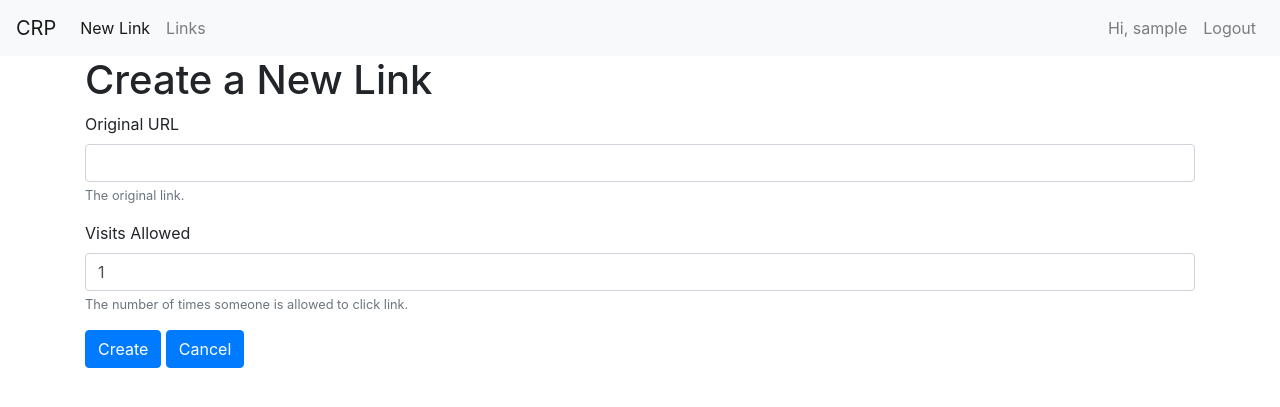
After one commit to clarke/limited-use-links, a Flask app: page /links/create in a window 1280 px wide. The commit adds this page. Shown: the top 407 px of the page. Run offline with Flask 2, Linux system fonts and the light colour scheme; a user stored in the database is signed in; tables that the repository leaves empty hold one stand-in row (values such as "Sample post"); some libraries are stand-ins or nearby versions.

Commit message:
Adding mod_link to interact with links

```diff
--- a/app/__init__.py
+++ b/app/__init__.py
@@ -16,6 +16,7 @@ login_manager.init_app(app)
 login_manager.login_view = 'auth.login'
 
 from app.mod_auth.controllers import mod_auth as auth_module # noqa E402
+from app.mod_link.controllers import mod_link as link_module # noqa E402
 
 
 @app.errorhandler(404)
@@ -24,6 +25,7 @@ def not_found(error):
 
 
 app.register_blueprint(auth_module)
+app.register_blueprint(link_module)
 
 
 @app.route('/')
--- /dev/null
+++ b/app/mod_link/controllers.py
@@ -0,0 +1,63 @@
+from flask import Blueprint, request, render_template
+from flask import flash, redirect, url_for, abort
+from app.mod_link.forms import LinkForm
+from app.mod_link.forms import LinkDeleteForm
+from app.mod_link.models import Link
+from flask_login import login_required
+from datetime import datetime
+from app import db
+from sqlalchemy import desc
+import uuid
+
+
+mod_link = Blueprint('link', __name__, url_prefix='/links')
+
+
+@mod_link.route('/')
+@login_required
+def index():
+    links = Link.query.order_by(desc('created_at')).all()
+
+    return render_template('links/index.html', links=links)
+
+
+@mod_link.route('/<int:link_id>')
+@login_required
+def link(link_id):
+    link = Link.query.get(link_id)
+    if link is None:
+        abort(404)
+    form = LinkDeleteForm()
+    return render_template('links/show.html', form=form, link=link)
+
+
+@mod_link.route('/create', methods=['GET', 'POST'])
+@login_required
+def create():
+    form = LinkForm()
+    if request.method == 'POST':
+        if form.validate_on_submit():
+            link = Link(original_url=form.original_url.data,
+                        visits_allowed=form.visits_allowed.data,
+                        unique_id=str(uuid.uuid4()))
+            db.session.add(link)
+            db.session.commit()
+            return redirect(url_for('link.index'))
+        else:
+            flash('Form not validated')
+    return render_template('links/create.html', form=form)
+
+
+@mod_link.route('/delete', methods=['POST'])
+@login_required
+def delete():
+    form = LinkDeleteForm()
+    link = Link.query.get(form.link_id.data)
+    if form.validate_on_submit():
+        if link is not None:
+            db.session.delete(link)
+            db.session.commit()
+        return redirect(url_for('link.index'))
+    else:
+        flash('Failed to delete link')
+    return render_template('links/show.html', form=form, link=link)
--- /dev/null
+++ b/app/mod_link/forms.py
@@ -0,0 +1,13 @@
+from flask_wtf import FlaskForm
+from wtforms import StringField, SelectField, HiddenField
+from wtforms.validators import DataRequired, Regexp
+from datetime import datetime
+
+
+class LinkForm(FlaskForm):
+    original_url = StringField('original_url', validators=[DataRequired()])
+    visits_allowed = StringField('visits_allowed', default=1)
+
+
+class LinkDeleteForm(FlaskForm):
+    link_id = HiddenField('link_id', validators=[DataRequired()])
--- a/app/templates/base.html
+++ b/app/templates/base.html
@@ -18,6 +18,15 @@
           </button>
           <div class="collapse navbar-collapse" id="navbarNav">
               {% if current_user.is_authenticated %}
+              <ul class="navbar-nav">
+                  <li class="nav-item active">
+                      <a class="nav-link" href="{{
+                                url_for('link.create') }}">New Link</a>
+                  </li>
+                  <li class="nav-item">
+                      <a class="nav-link" href="{{ url_for('link.index') }}">Links</a>
+                  </li>
+                </ul>
                 <ul class="navbar-nav ml-auto">
                     <li class="nav-item">
                       <a class="nav-link" href=#>Hi, {{ current_user.username }}</a>
--- /dev/null
+++ b/app/templates/links/create.html
@@ -0,0 +1,23 @@
+{% extends 'base.html' %}
+
+{% block content %}
+<h1>{% block title %} Create a New Link {% endblock %}</h1>
+
+<form method="post" action="{{ url_for('link.create') }}">
+    {{ form.csrf_token }}
+    <div class="form-group">
+      <label for="payer_name">Original URL</label>
+      {{ form.original_url(size=256, class="form-control")  }}
+      <small id="originalUrlHelp" class="form-text text-muted">The original link.</small>
+    </div>
+
+    <div class="form-group">
+      <label for="amount">Visits Allowed</label>
+      {{ form.visits_allowed(size=20, class="form-control")  }}
+      <small id="allowedVisitsHelp" class="form-text text-muted">The number of times someone is allowed to click link.</small>
+    </div>
+
+    <input type="submit" class="btn btn-primary" value="Create">
+    <a href="{{url_for('link.index')}}" class="btn btn-primary" role="button">Cancel</a>
+</form>
+{% endblock %}
```
Also changed, not shown: app/mod_auth/models.py (+0 -25 lines), app/mod_link/models.py (added, +32 -0 lines), app/templates/links/index.html (added, +15 -0 lines), app/templates/links/show.html (added, +27 -0 lines), app/mod_link/__init__.py (added).
